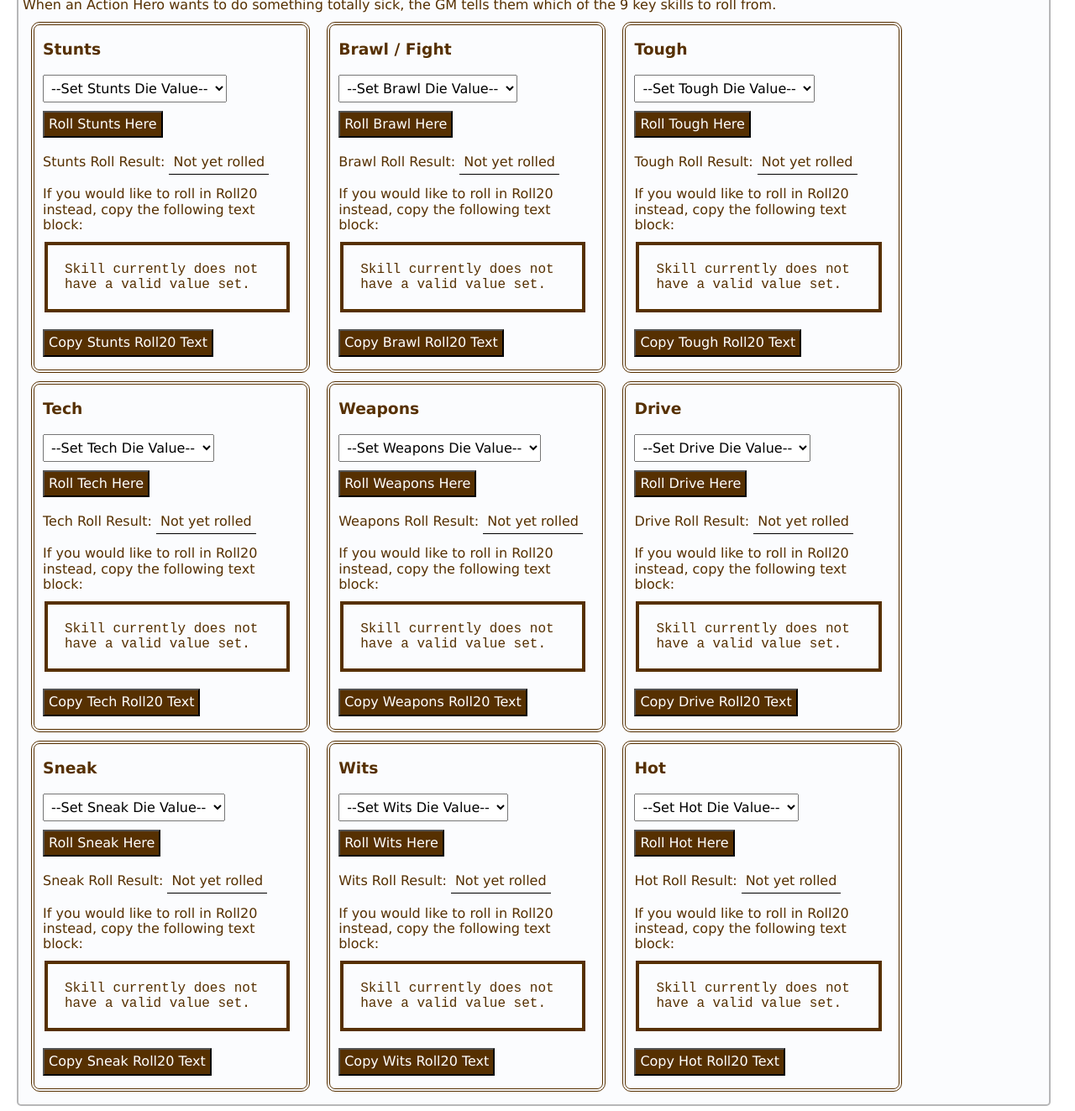
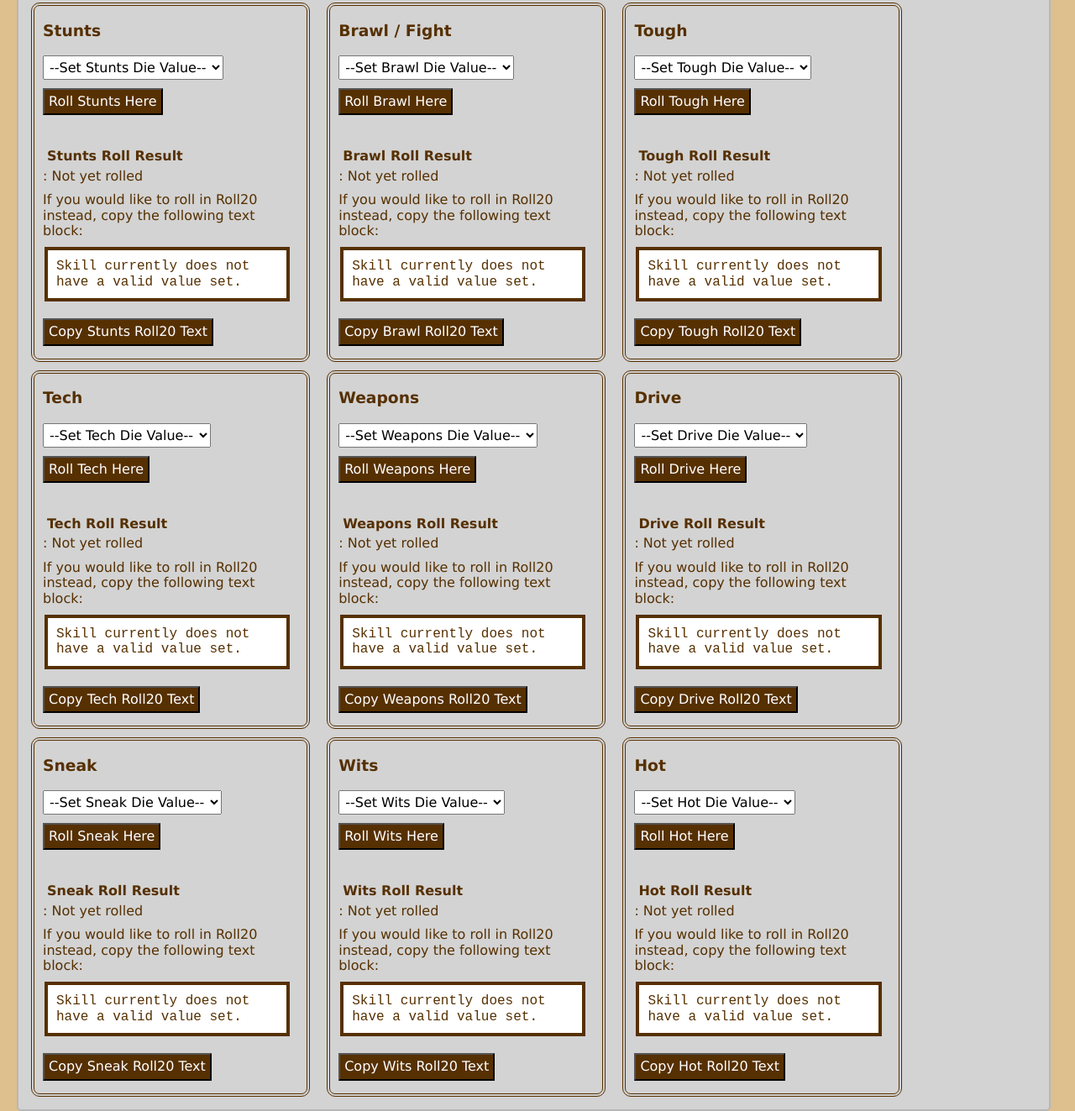
Before and after one commit to CorgiDev/Roll20-NSBU-Web-App, a plain HTML site: page index.html in a window 1280 px wide. Shown: the part 691-2014 px from the top of the page at 84% size. Drawn offline with Linux system fonts and the light colour scheme.

Commit message:
Adjusted some styles.

```diff
--- a/index.html
+++ b/index.html
@@ -14,6 +14,8 @@
     </head>
     <body onload="resetCopyText()">
         <main>
+            <div id="mainHeading">
+                <div><h1>Never Stop Blowing Up (NSBU) Tracker</h1></div>
                 <div id="darkModeToggle" role="switch" aria-checked="false" tabindex="0">
                     <span class="label">Dark Mode</span>
                     <span class="switch">
@@ -22,8 +24,7 @@
                     <span class="on" aria-hidden="true">On</span>
                     <span class="off" aria-hidden="true">Off</span>
                 </div>
-
-            <h1>Never Stop Blowing Up (NSBU) Tracker</h1>
+            </div>
 
             <h2>Basic Character Information</h2>
             <div>
@@ -73,7 +74,7 @@
                             <option value="100">d100</option>
                         </select>
                         <div class="rollDiv"><input type="button" id="stuntsButton1" value="Roll Stunts Here" class="rollStat" onclick="RollSkill(stuntsDie.value, stuntsResult.id)"></div>
-                        <p role="status">Stunts Roll Result: <span id="stuntsResult">Not yet rolled</span></p>
+                        <p role="status"><div class="label">Stunts Roll Result</div>: <span id="stuntsResult">Not yet rolled</span></p>
                         <p>If you would like to roll in Roll20 instead, copy the following text block:</p>
                         <div>
                             <code id="stuntsCode">
@@ -95,7 +96,7 @@
                             <option value="100">d100</option>
                         </select>
                         <div class="rollDiv"><input type="button" id="brawlButton1" value="Roll Brawl Here" class="rollStat" onclick="RollSkill(brawlDie.value, brawlResult.id)"></div>
-                        <p role="status">Brawl Roll Result: <span id="brawlResult">Not yet rolled</span></p>
+                        <p role="status"><div class="label">Brawl Roll Result</div>: <span id="brawlResult">Not yet rolled</span></p>
                         <p>If you would like to roll in Roll20 instead, copy the following text block:</p>
                         <div>
                             <code id="brawlCode">
@@ -117,7 +118,7 @@
                             <option value="100">d100</option>
                         </select>
                         <div class="rollDiv"><input type="button" id="toughButton1" value="Roll Tough Here" class="rollStat" onclick="RollSkill(toughDie.value, toughResult.id)"></div>
-                        <p role="status">Tough Roll Result: <span id="toughResult">Not yet rolled</span></p>
+                        <p role="status"><div class="label">Tough Roll Result</div>: <span id="toughResult">Not yet rolled</span></p>
                         <p>If you would like to roll in Roll20 instead, copy the following text block:</p>
                         <div>
                             <code id="toughCode">
@@ -139,7 +140,7 @@
                             <option value="100">d100</option>
                         </select>
                         <div class="rollDiv"><input type="button" id="techButton1" value="Roll Tech Here" class="rollStat" onclick="RollSkill(techDie.value, techResult.id)"></div>
-                        <p role="status">Tech Roll Result: <span id="techResult">Not yet rolled</span></p>
+                        <p role="status"><div class="label">Tech Roll Result</div>: <span id="techResult">Not yet rolled</span></p>
                         <p>If you would like to roll in Roll20 instead, copy the following text block:</p>
                         <div>
                             <code id="techCode">
@@ -161,7 +162,7 @@
                             <option value="100">d100</option>
                         </select>
                         <div class="rollDiv"><input type="button" id="weaponsButton1" value="Roll Weapons Here" class="rollStat" onclick="RollSkill(weaponsDie.value, weaponsResult.id)"></div>
-                        <p role="status">Weapons Roll Result: <span id="weaponsResult">Not yet rolled</span></p>
+                        <p role="status"><div class="label">Weapons Roll Result</div>: <span id="weaponsResult">Not yet rolled</span></p>
                         <p>If you would like to roll in Roll20 instead, copy the following text block:</p>
                         <div>
                             <code id="weaponsCode">
@@ -183,7 +184,7 @@
                             <option value="100">d100</option>
                         </select>
                         <div class="rollDiv"><input type="button" id="driveButton1" value="Roll Drive Here" class="rollStat" onclick="RollSkill(driveDie.value, driveResult.id)"></div>
-                        <p role="status">Drive Roll Result: <span id="driveResult">Not yet rolled</span></p>
+                        <p role="status"><div class="label">Drive Roll Result</div>: <span id="driveResult">Not yet rolled</span></p>
                         <p>If you would like to roll in Roll20 instead, copy the following text block:</p>
                         <div>
                             <code id="driveCode">
@@ -205,7 +206,7 @@
                             <option value="100">d100</option>
                         </select>
                         <div class="rollDiv"><input type="button" id="sneakButton1" value="Roll Sneak Here" class="rollStat" onclick="RollSkill(sneakDie.value, sneakResult.id)"></div>
-                        <p role="status">Sneak Roll Result: <span id="sneakResult">Not yet rolled</span></p>
+                        <p role="status"><div class="label">Sneak Roll Result</div>: <span id="sneakResult">Not yet rolled</span></p>
                         <p>If you would like to roll in Roll20 instead, copy the following text block:</p>
                         <div>
                             <code id="sneakCode">
@@ -227,7 +228,7 @@
                             <option value="100">d100</option>
                         </select>
                         <div class="rollDiv"><input type="button" id="witsButton1" value="Roll Wits Here" class="rollStat" onclick="RollSkill(witsDie.value, witsResult.id)"></div>
-                        <p role="status">Wits Roll Result: <span id="witsResult">Not yet rolled</span></p>
+                        <p role="status"><div class="label">Wits Roll Result</div>: <span id="witsResult">Not yet rolled</span></p>
                         <p>If you would like to roll in Roll20 instead, copy the following text block:</p>
                         <div>
                             <code id="witsCode">
@@ -249,7 +250,7 @@
                             <option value="100">d100</option>
                         </select>
                         <div class="rollDiv"><input type="button" id="hotButton1" value="Roll Hot Here" class="rollStat" onclick="RollSkill(hotDie.value, hotResult.id)"></div>
-                        <p role="status">Hot Roll Result: <span id="hotResult">Not yet rolled</span></p>
+                        <p role="status"><div class="label">Hot Roll Result</div>: <span id="hotResult">Not yet rolled</span></p>
                         <p>If you would like to roll in Roll20 instead, copy the following text block:</p>
                         <div>
                             <code id="hotCode">
--- a/styles/light.css
+++ b/styles/light.css
@@ -1,10 +1,12 @@
 /* General Styling */
 body {
     color: #563001;
+    background: #debf8e;
 }
 
 code {
     border: 4px solid #563001;
+    background: white;
 }
 
 input:hover, input:focus {
@@ -19,7 +21,7 @@ p span {
 /* Tabpanel Formatting */
 [role="tabpanel"] {
     border: 2px solid #b7b7b8;
-    background: #fbfcfe;
+    background: #d3d3d3;
 }
 
 [role="tab"]:hover span.focus,
--- a/styles/lightSwitch.css
+++ b/styles/lightSwitch.css
@@ -8,6 +8,7 @@
 
 [role="switch"] .label {
   display: inline-block;
+  font-weight: bold;
   width: 8em;
 }
 
--- a/styles/main.css
+++ b/styles/main.css
@@ -1,11 +1,11 @@
 /* General Styling */
+#mainHeading {
+    display: flex;
+    justify-content: space-between;
+}
 
 main {
     width: 97%;
-}
-
-label {
-    font-weight:bold;
 }
 
 li {
@@ -22,15 +22,16 @@ p span {
     padding: 5px;
 }
 
-label {
+label, .label {
     margin: 5px;
+    font-weight:bold;
 }
 
 code {
     display: block;
     min-height: 10px;
     min-width: 50px;
-    padding: 20px 20px 20px 20px;
+    padding: 10px;
     margin: 10px 10px 10px 2px;
 }
 
@@ -43,8 +44,8 @@ input[type="button"] {
     padding: 5px;
 }
 
-select, input[type="text"] {
-    padding: 5px;
+select, input[type="text"],input[type="number"],textarea {
+    padding: 3px;
 }
 
 .rollDiv {
```
Lines whose indentation alone changed are shown as unchanged.
